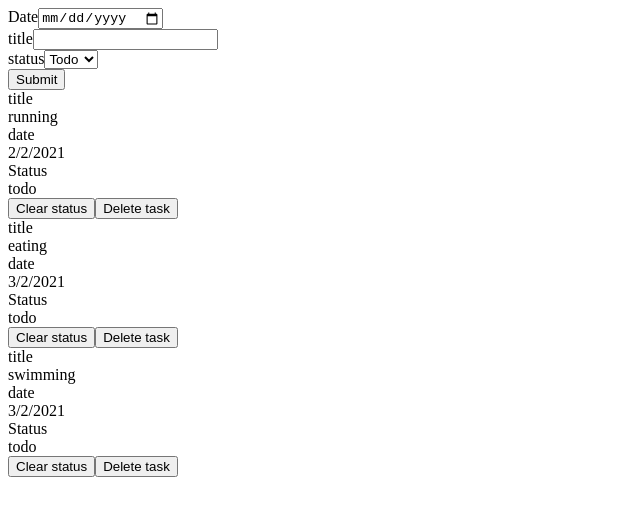
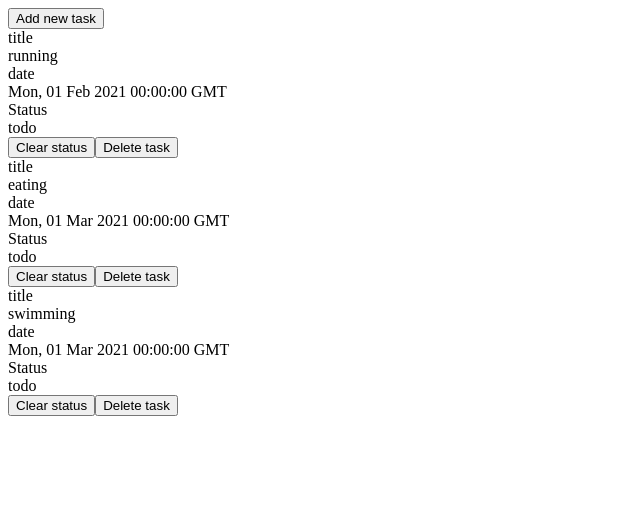
Before and after one commit to jinzxu/DailyTask, a React (Create React App) app: page / in a window 1280 px wide. Shown: the top 516 px of the page, without its empty margins (0-640 px from the left). Built offline with nearby package versions, Linux system fonts and the light colour scheme.

Commit message:
Add function to hide form

```diff
--- a/src/App.js
+++ b/src/App.js
@@ -23,8 +23,9 @@ const INITIAL_TASKS = [
   }
 ]
 function App() {
-  const [tasks, setTasks] = useState(INITIAL_TASKS)
-  useEffect(() => { setTasks(INITIAL_TASKS) }, [INITIAL_TASKS])
+  const [tasks, setTasks] = useState(INITIAL_TASKS);
+  useEffect(() => { setTasks(INITIAL_TASKS) }, [INITIAL_TASKS]);
+  const [isSubmitting, setIsSubmitting] = useState(false);
   const submitNewTaskHandler = (task) => {
     setTasks(prevTasks => (
       [
@@ -41,7 +42,8 @@ function App() {
 
   return (
     <Card>
-      <TaskForm onSubmitNewTask={submitNewTaskHandler}></TaskForm>
+      {isSubmitting && <TaskForm onSubmitNewTask={submitNewTaskHandler} onSetIsSubmitting={setIsSubmitting} />}
+      {!isSubmitting && <button onClick={() => setIsSubmitting(true)}>Add new task</button>}
       <Tasks tasks={tasks} onDeleteTask={deleteTaskHandler}></Tasks>
     </Card>
   );
--- a/src/Component/NewTask/TaskForm.js
+++ b/src/Component/NewTask/TaskForm.js
@@ -56,8 +56,9 @@ const TaskForm = (props) => {
                     <option value='Done'>Done</option>
                 </select>
             </div>
-            <button type="submit">Submit</button>
-        </form>
+            <button type="submit">Add new task</button>
+            <button type="submit" onClick={() => props.onSetIsSubmitting(false)} > Cancel</button>
+        </form >
     )
 }
 export default TaskForm
--- a/src/Component/Task/TaskDate.js
+++ b/src/Component/Task/TaskDate.js
@@ -1,10 +1,9 @@
 const TaskDate = (props) => {
     const date = new Date(props.date)
-    date.setDate(date.getDate() + 1)
     return (
         <div>
             <div>date</div>
-            <div>{date.toLocaleDateString('en-US')}</div>
+            <div>{date.toUTCString()}</div>
         </div>
     )
 }
```
